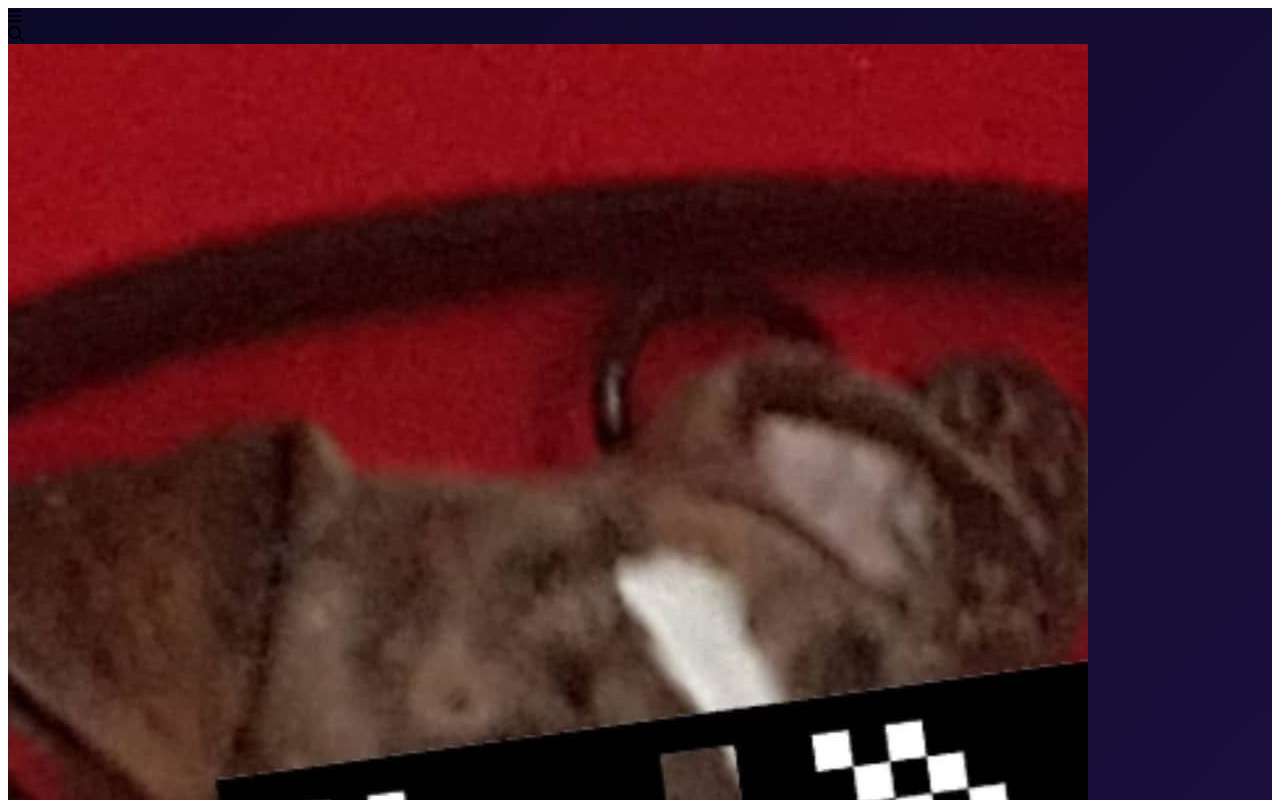
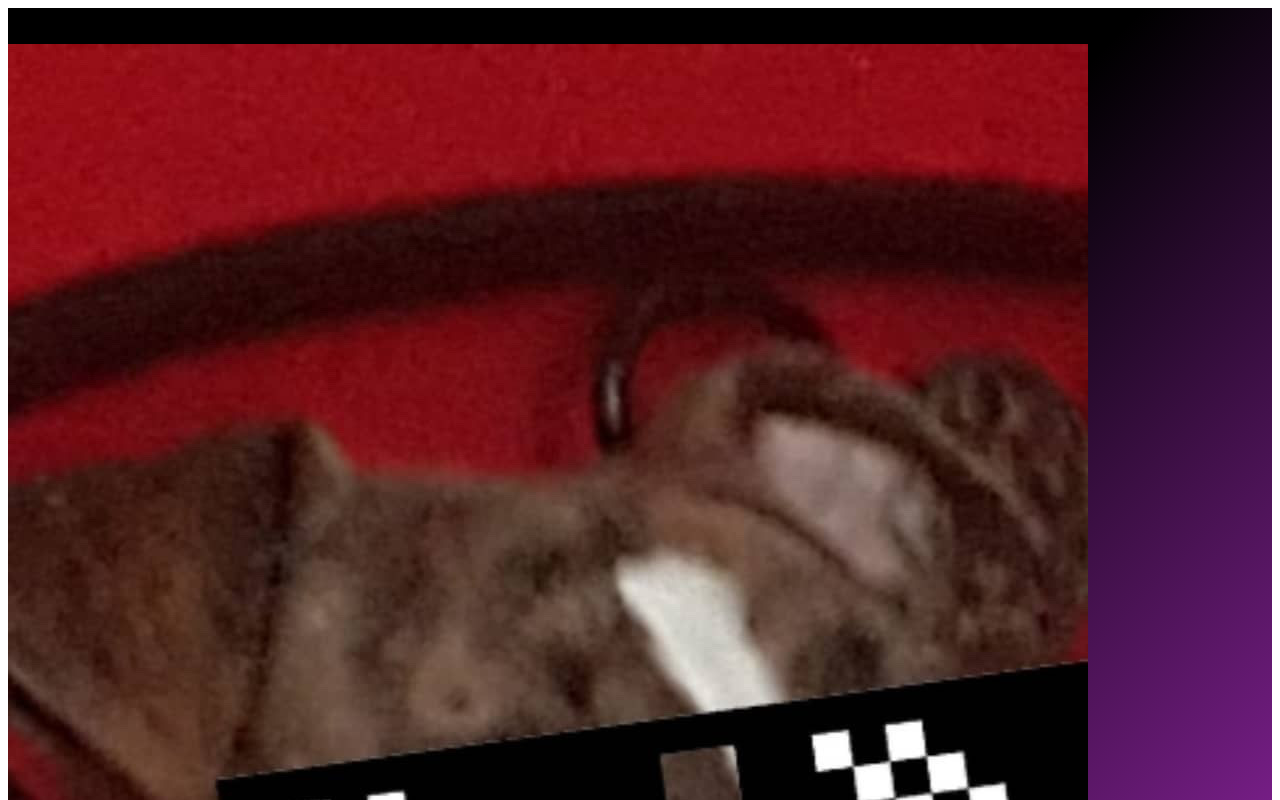
Before and after one commit to tapia1013/hbo, a Next.js app: page /home in a window 1280 px wide. Shown: the top 800 px of the page. Built offline with nearby package versions, Linux system fonts and the light colour scheme.

Commit message:
added finishing touches before functionality

```diff
--- a/components/Layouts/MainLayout.js
+++ b/components/Layouts/MainLayout.js
@@ -6,8 +6,9 @@ import SideNav from '../UI/SideNav/SideNav';
 const MainLayout = (props) => {
   return (
     <div style={{
-      background: 'linear-gradient(312deg, rgb(103 44 197) 0%, rgb(46, 23, 90) 63%, rgb(13, 9, 40) 100%)',
-      minHeight: '100vh'
+      background: 'linear-gradient(135deg, rgba(0,0,0,1) 55%, rgba(119,30,135,1) 100%)',
+      minHeight: '100vh',
+      backgroundAttachment: 'fixed'
     }}>
       <Header />
       <SideNav />
--- a/styles/styles.scss
+++ b/styles/styles.scss
@@ -12,3 +12,7 @@
 
 
 h1 {font-size: 3rem;}
+
+html,body {
+  background:black;
+}
```
